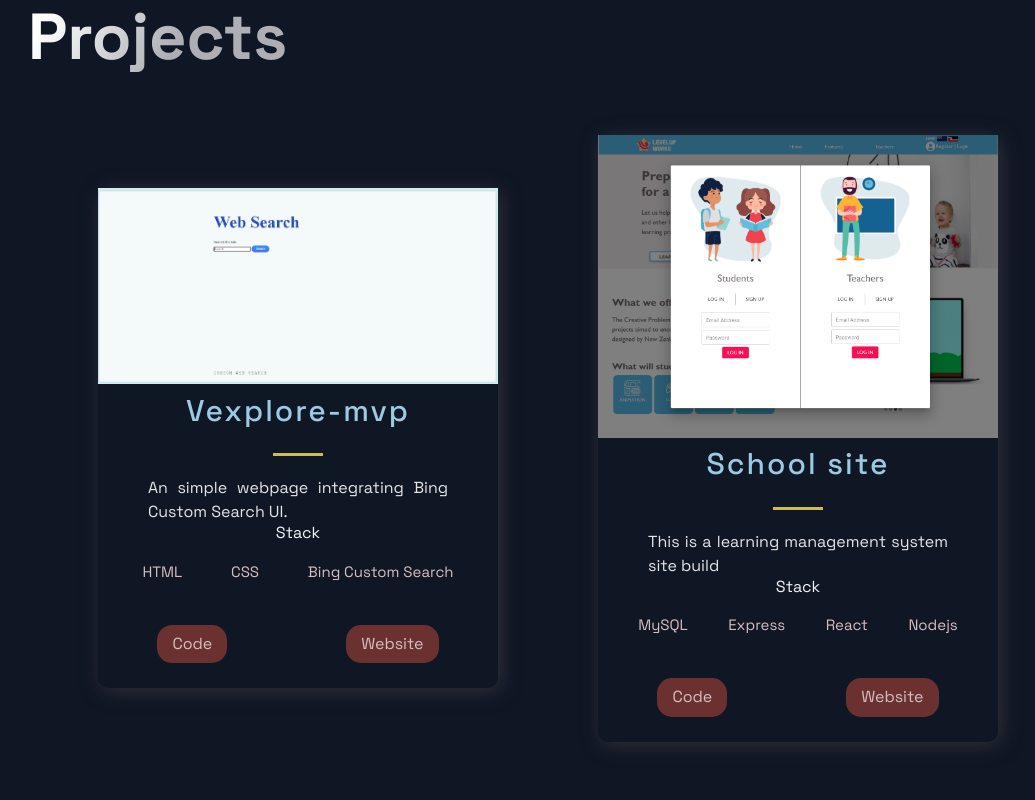
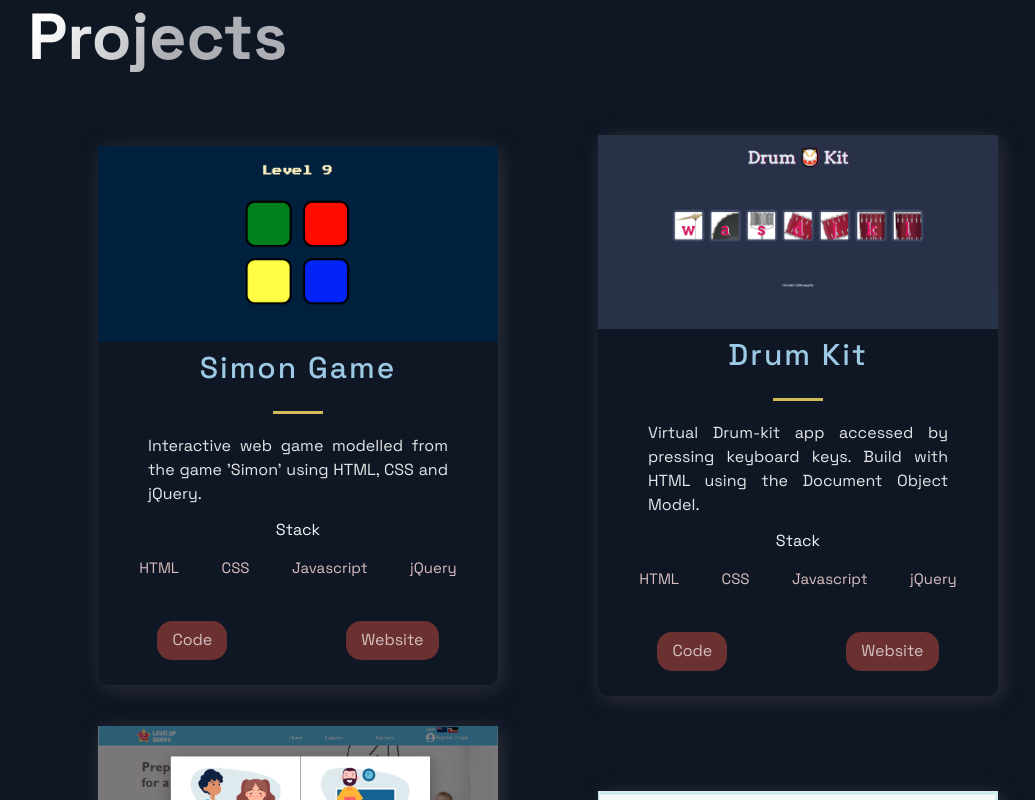
Before and after one commit to AnimateReality/Portfolio, a Next.js app: page / in a window 1280 px wide. Shown: the part 700-1500 px from the top of the page, without its empty margins (92-1127 px from the left). Built offline with nearby package versions, Linux system fonts and the light colour scheme.

Commit message:
Updated Projects

```diff
--- a/src/components/Hero/Hero.js
+++ b/src/components/Hero/Hero.js
@@ -13,7 +13,7 @@
         Ronald Chittinappilly
       </SectionTitle>
       <SectionText>
-      ... and I am a Software Developer. <br/><br/>
+      and I am a Software Developer. <br/><br/>
       Keep scrolling to learn a bit more about me.
       </SectionText>
     </LeftSection>
--- a/src/components/Projects/Projects.js
+++ b/src/components/Projects/Projects.js
@@ -18,7 +18,7 @@
       </TitleContent>
       <CardInfo>{description}</CardInfo>
       <div>
-        <TitleContent>Stack</TitleContent>
+        <TitleContent style={{marginTop: "15px"}}>Stack</TitleContent>
         <TagList>
           {tags.map((tag, i) => (
             <Tag key={i}>{tag}</Tag>
--- a/src/constants/constants.js
+++ b/src/constants/constants.js
@@ -1,22 +1,43 @@
 export const projects = [
   {
-    title: 'Vexplore-mvp',
-    description: "An simple webpage integrating Bing Custom Search UI.",
-      image: '/images/searchsite.png',
-      tags: ['HTML', 'CSS', 'Bing Custom Search',],
-    source: 'https://turners.netlify.app/',
-    visit: 'https://github.com/AnimateReality/Custom-Search-Hosted-UI',
+    title: 'Simon Game',
+    description: "Interactive web game modelled from the game 'Simon' using HTML, CSS and jQuery.",
+    image: '/images/simon-game.png',
+    tags: ['HTML', 'CSS', 'Javascript', 'jQuery'],
+    source: 'https://ronald-game.netlify.app/',
+    visit: 'https://github.com/AnimateReality/Simon-Game',
     id: 0,
   },
   {
+    title: 'Drum Kit',
+    description: "Virtual Drum-kit app accessed by pressing keyboard keys. Build with HTML using the Document Object Model.",
+    image: '/images/drumkit.png',
+    tags: ['HTML', 'CSS', 'Javascript', 'jQuery'],
+    source: 'https://ronald-drum-kit.netlify.app/',
+    visit: 'https://github.com/AnimateReality/Drum-Kit',
+    id: 1,
+  },
+  {
     title: 'School site',
-    description: "This is a learning management system site build",
+    description: "This is a learning management system site built with React. It connected to a (expired) MySQL database hosted by aws with student and admin login to access different functionality within the site.",
     image: '/images/schoolsite.png',
     tags: ['MySQL', 'Express', 'React', 'Nodejs'],
-    source: 'https://google.com',
-    visit: 'https://google.com',
-    id: 1,
+    source: 'https://github.com/AnimateReality/missionxfinal',
+    visit: 'https://github.com/AnimateReality/missionxfinal',
+    id: 2,
   },
+
+  {
+    title: 'Bing Custom Search',
+    description: "An simple webpage integrating Azure Cognitive Search API (expired). It was originally part of an automatic pipeline with integrated unit testing and static code analysis using CodeCov ",
+    image: '/images/searchsite.png',
+    tags: ['HTML', 'CSS', 'Bing Custom Search',],
+    source: 'https://turners.netlify.app/',
+    visit: 'https://github.com/AnimateReality/Custom-Search-Hosted-UI',
+    id: 3,
+  },
+
+
 ];
 
 export const TimeLineData = [
```
Also changed, not shown: public/images/drumkit.PNG (added), public/images/simon-game.PNG (added).
